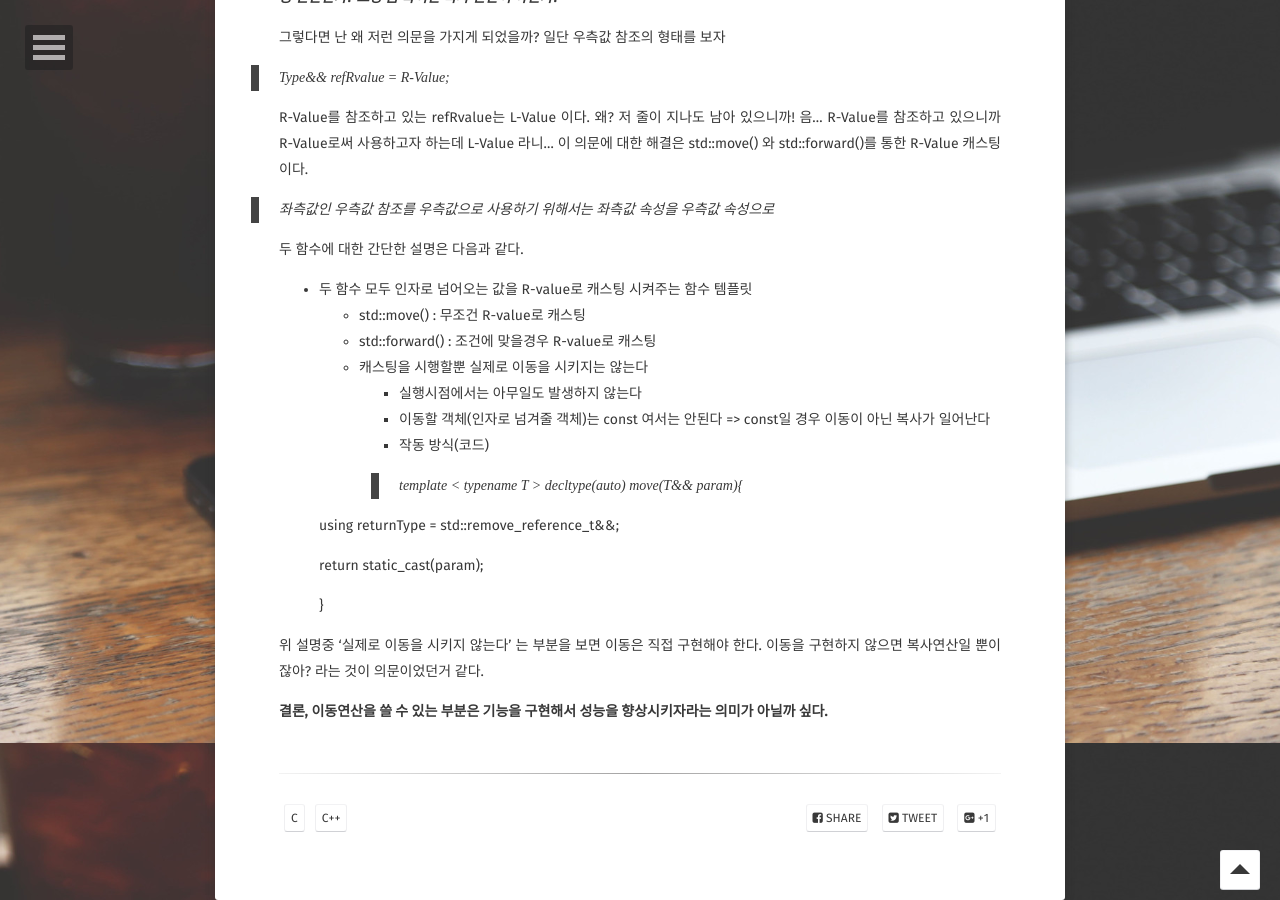
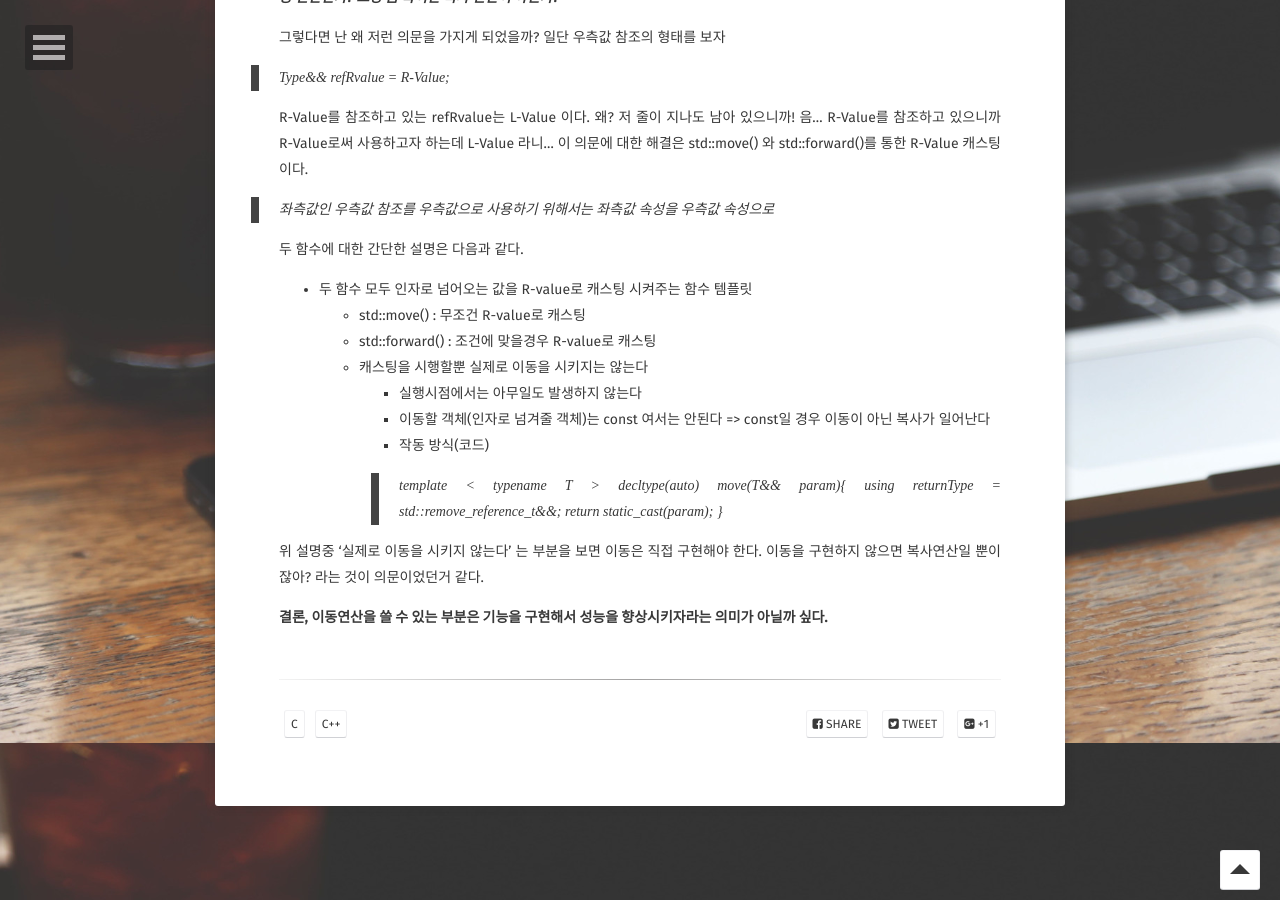
Before and after one commit to CodingGom/CodingGom.github.io, a Jekyll site: the page built from _posts/2018-07-28-좌측값-우측값.md, in a window 1280 px wide and 900 px high, scrolled down 1057 px. Built offline with Jekyll 4.4.1, drawn with Linux system fonts in a browser that asks for light colours; some web fonts are replaced.

Commit message:
Update 2018-07-28-좌측값-우측값.md

```diff
--- a/_posts/2018-07-28-좌측값-우측값.md
+++ b/_posts/2018-07-28-좌측값-우측값.md
@@ -58,12 +58,9 @@ R-Value를 참조하고 있는 refRvalue는 L-Value 이다. 왜? 저 줄이 지
 			=> const일 경우 이동이 아닌 복사가 일어난다
 		* 작동 방식(코드)
 > template < typename T > decltype(auto) move(T&& param){
-
-  using returnType = std::remove_reference_t<T>&&;
-
-  return static_cast<returnType>(param);
-
-  }
+> using returnType = std::remove_reference_t<T>&&;
+> return static_cast<returnType>(param);
+> }
 
 
 위 설명중 '실제로 이동을 시키지 않는다' 는 부분을 보면 이동은 직접 구현해야 한다.
```
